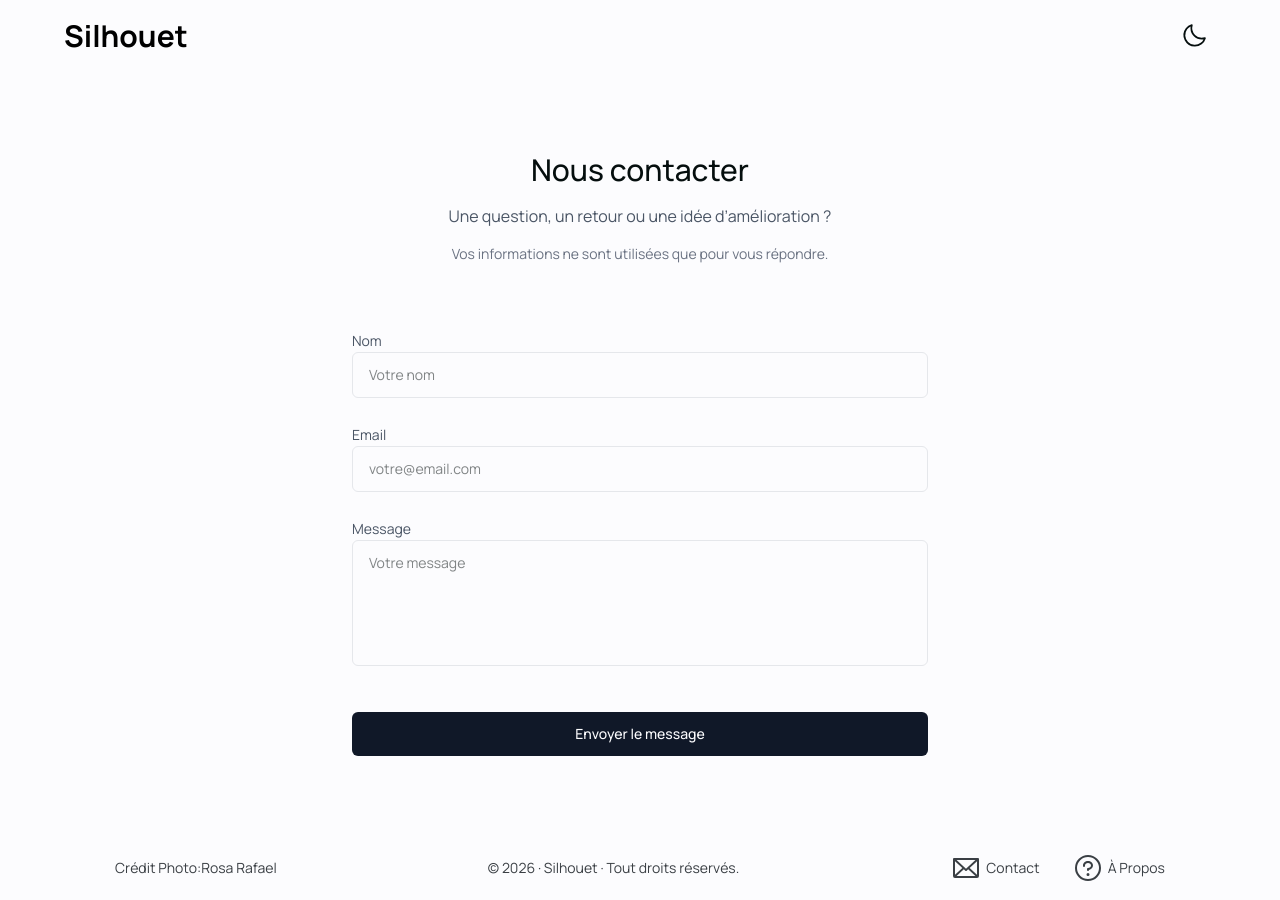
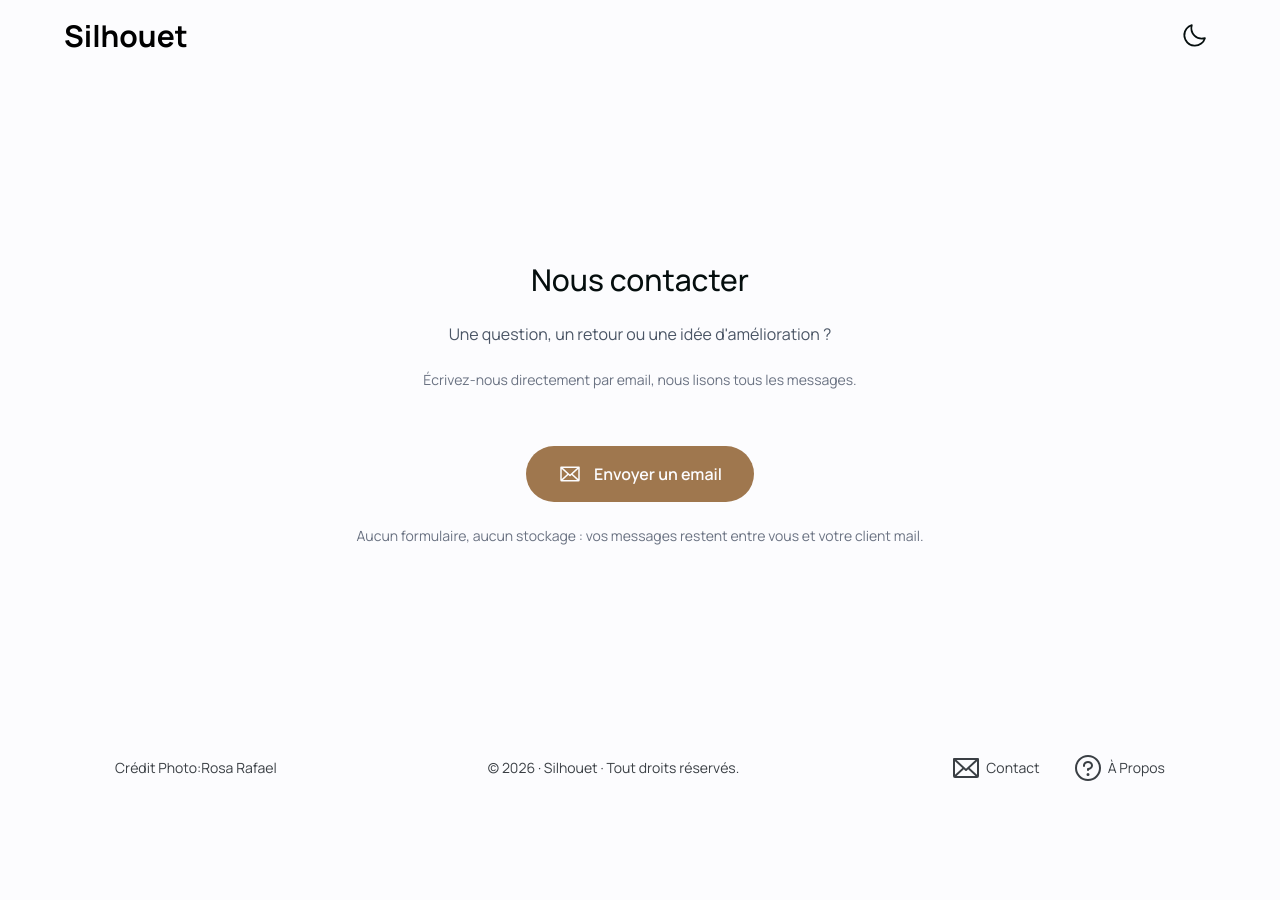
Before and after one commit to michaelgirardet/silhouet, a Next.js app: page /contact in a window 1280 px wide. After the commit the page ends 800 px from the top, so only its background shows below. Built offline with nearby package versions, Linux system fonts and the light colour scheme.

Commit message:
feat(contact): replace fake form with direct email link

```diff
--- a/src/app/contact/page.tsx
+++ b/src/app/contact/page.tsx
@@ -1,69 +1,30 @@
 "use client";
+
+import { EnvelopeIcon } from "@phosphor-icons/react";
 
 export default function Contact() {
   return (
     <div className="flex flex-col items-center px-6 py-20">
-      {/* Header */}
-      <div className="max-w-3xl space-y-4 text-center">
+      <div className="max-w-3xl space-y-6 text-center">
         <h2 className="text-3xl font-medium">Nous contacter</h2>
-        <p className="text-gray-600 dark:text-gray-300">
-          Une question, un retour ou une idée d’amélioration ?
+        <p className="text-base text-gray-600 dark:text-gray-300">
+          Une question, un retour ou une idée d&apos;amélioration ?
         </p>
         <p className="text-sm text-gray-500 dark:text-gray-400">
-          Vos informations ne sont utilisées que pour vous répondre.
+          Écrivez-nous directement par email, nous lisons tous les messages.
+        </p>
+        <a
+          href="mailto:michaelgirardet@outlook.com?subject=Silhouet%20-%20Contact"
+          className="bg-accent hover:bg-accent/80 mt-8 inline-flex items-center justify-center gap-3 rounded-full px-8 py-4 font-semibold text-white transition duration-150 ease-in-out"
+        >
+          <EnvelopeIcon size={24} />
+          Envoyer un email
+        </a>
+        <p className="text-sm text-gray-500 dark:text-gray-400">
+          Aucun formulaire, aucun stockage : vos messages restent entre vous et
+          votre client mail.
         </p>
       </div>
-
-      {/* Form */}
-      <form
-        className="mt-16 w-full max-w-xl space-y-6"
-        onSubmit={(e) => e.preventDefault()}
-      >
-        <div className="space-y-2">
-          <label htmlFor="name" className="text-sm text-gray-600 dark:text-gray-300">
-            Nom
-          </label>
-          <input
-            id="name"
-            type="text"
-            placeholder="Votre nom"
-            className="w-full rounded-md border border-gray-200 dark:border-gray-600 px-4 py-3 text-sm focus:border-gray-400 focus:outline-none"
-          />
-        </div>
-
-        <div className="space-y-2">
-          <label htmlFor="email" className="text-sm text-gray-600 dark:text-gray-300">
-            Email
-          </label>
-          <input
-            id="email"
-            type="email"
-            required
-            placeholder="votre@email.com"
-            className="w-full rounded-md border border-gray-200 dark:border-gray-600 px-4 py-3 text-sm focus:border-gray-400 focus:outline-none"
-          />
-        </div>
-
-        <div className="space-y-2">
-          <label htmlFor="message" className="text-sm text-gray-600 dark:text-gray-300">
-            Message
-          </label>
-          <textarea
-            id="message"
-            required
-            rows={5}
-            placeholder="Votre message"
-            className="w-full resize-none rounded-md border border-gray-200 dark:border-gray-600 px-4 py-3 text-sm focus:border-gray-400 focus:outline-none"
-          />
-        </div>
-
-        <button
-          type="submit"
-          className="mt-4 w-full rounded-md bg-gray-900 px-6 py-3 text-sm font-medium text-white transition hover:bg-gray-800 dark:bg-gray-100 dark:text-gray-900 dark:hover:bg-white"
-        >
-          Envoyer le message
-        </button>
-      </form>
     </div>
   );
 }
```
